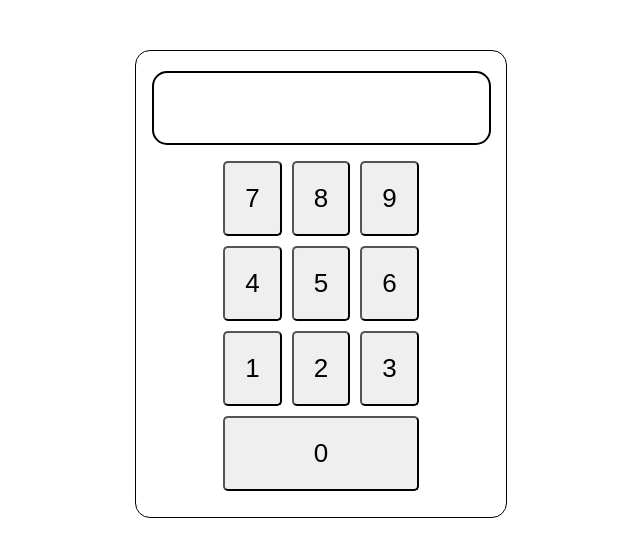
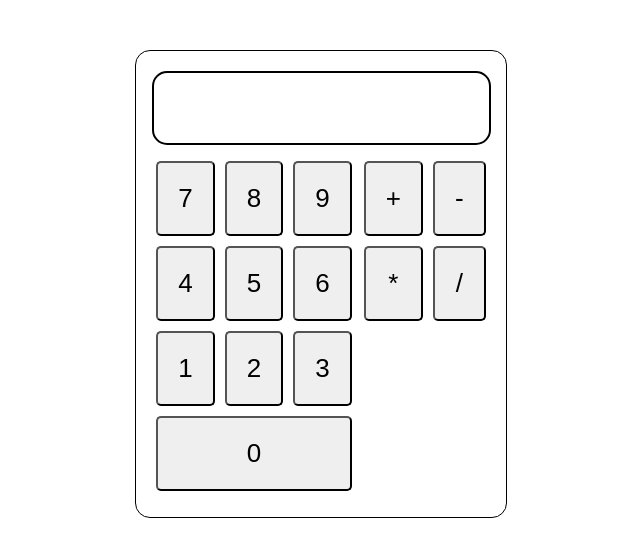
Before and after one commit to tamanash-humancloud/incubyte_tdd, a React (Create React App) app: page / in a window 1280 px wide. Shown: the top 556 px of the page, without its empty margins (319-959 px from the left). Built offline with nearby package versions, Linux system fonts and the light colour scheme; the HTML template or start-up script is replaced by a standard one.

Commit message:
Added Operator inputs and written test case for rendering them

```diff
--- a/src/App.css
+++ b/src/App.css
@@ -1,4 +1,4 @@
-.App{
+.App {
     width: 100vw;
 }
 
@@ -36,7 +36,7 @@ button {
     margin: 10px auto;
 }
 
-.button-wrapper > div {
+.button-wrapper>div {
     margin: 6px;
 }
 
@@ -46,6 +46,18 @@ button {
     gap: 10px;
 }
 
-.last-input{
+.last-input {
     grid-column: 1 / span 3;
 }
+
+.action-wrapper {
+    display: flex;
+    flex-direction: column;
+}
+
+.operator {
+    display: grid;
+    grid-template-columns: auto auto;
+    gap: 10px;
+    margin-bottom: 10px;
+}
--- a/src/components/calculator.jsx
+++ b/src/components/calculator.jsx
@@ -32,6 +32,15 @@ const Calculator = () => {
                 <button>3</button>
                 <button className='last-input'>0</button>
             </div>
+            <div className='action-wrapper'>
+                {/* Operator Buttons */}
+                <div className='operator'>
+                    <button>+</button>
+                    <button>-</button>
+                    <button>*</button>
+                    <button>/</button>
+                </div>
+            </div>
         </div>
     </div>
   )
```
Also changed, not shown: 1 other file (tests, documents, lock files or other folders).
